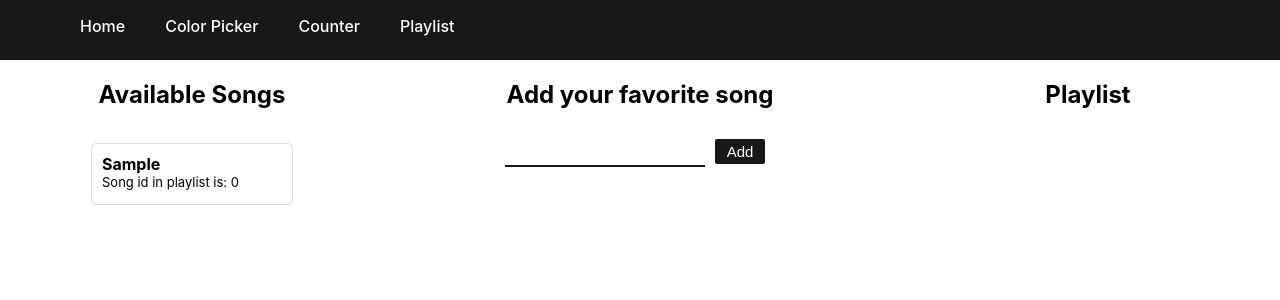
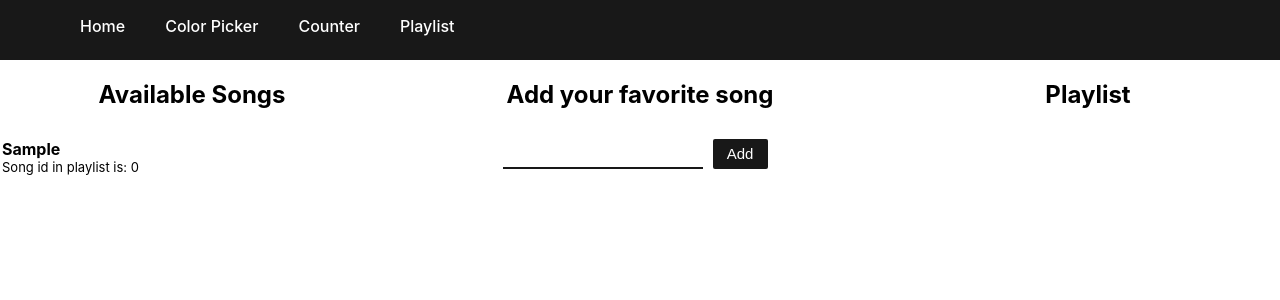
Before and after one commit to nickola23/react-pocetak, a React (Create React App) app: page /playlist in a window 1280 px wide. Both pictures are taken after typing "Sample" into the empty fields and a click on the input "Add". Shown: the top 300 px of the page. Built offline with nearby package versions, Linux system fonts and the light colour scheme.

Commit message:
Song id fixed and design improved

```diff
--- a/src/components/Playlist.jsx
+++ b/src/components/Playlist.jsx
@@ -1,5 +1,7 @@
 import { useState } from 'react';
 import "./playlist.css";
+
+var i = 0;
 
 function Playlist(){
 
@@ -20,31 +22,16 @@ function Playlist(){
     }
 
     function addSongToList(name){
-
-        var i = 0;
-        songs.forEach(s => {
-            i++;
-        });
-        setSongs(songs => [...songs, {id: i, songName: name}]);
+        setSongs(songs => [...songs, {id: i++, songName: name}]);
     }
 
     const handleAddToPlaylist = (song) => {
-
-        var i = 0;
-        playlist.forEach(s => {
-            i++;
-        });
-        setPlaylist([...playlist, {id: i, songName: song.songName}]);
+        setPlaylist([...playlist, {id: song.id, songName: song.songName}]);
         setSongs(songs.filter((s) => s !== song));
       };
 
     function handleAddSongToList(song){
-
-        var i = 0;
-        songs.forEach(s => {
-            i++;
-        });
-        setSongs(songs => [...songs, {id: i, songName: song.songName}]);
+        setSongs(songs => [...songs, {id: song.id, songName: song.songName}]);
         setPlaylist(playlist.filter((s) => s !== song));
     }
 
@@ -54,7 +41,7 @@ function Playlist(){
                 <div className='songList'>
                 <h2>Available Songs</h2>
                     <div className='playlistUl'>
-                        {songs.map((song) =><div className='song' key = {song.id} onClick={() => handleAddToPlaylist(song)}><span className='songName'>{song.songName}</span><span className='songDesc'>Song id in playlist is: {song.id}</span></div>)}
+                        {songs.map((song, index) =><div className='song' key = {index} onClick={() => handleAddToPlaylist(song)}><span className='songName'>{song.songName}</span><span className='songDesc'>Song id in playlist is: {song.id}</span></div>)}
                     </div>
                 </div>
                 <div className='playlistForm'>
@@ -67,7 +54,7 @@ function Playlist(){
                 <div className='playlist'>
                 <h2>Playlist</h2>
                     <div className='playlistUl'>
-                        {playlist.map((song) => <div className='song' key = {song.id} onClick={() => handleAddSongToList(song)}><span className='songName'>{song.songName}</span><span className='songDesc'>Song id in playlist is: {song.id}</span></div>)}
+                        {playlist.map((song, index) => <div className='song' key = {index} onClick={() => handleAddSongToList(song)}><span className='songName'>{song.songName}</span><span className='songDesc'>Song id in playlist is: {song.id}</span></div>)}
                     </div>
                 </div>
             </div>
--- a/src/components/playlist.css
+++ b/src/components/playlist.css
@@ -24,7 +24,8 @@
     background-color: #eeeeee;
 }
 .playlistForm input[type="submit"]{
-    width: 50px;
+    width: 55px;
+    height: 30px;
     padding: 5px;
     margin: 10px;
     font-size: 15px;
@@ -54,21 +55,23 @@
     align-items: center;
 }
 .song{
-    width: 200px;
+    width: 400px;
     height: 60px;
     padding: 10px;
-    margin-top: 15px;
     border-radius: 5px;
     display: flex;
     flex-direction: column;
     cursor: pointer;
     user-select: none;
     background-color: white;
-    box-shadow: rgba(0, 0, 0, 0.02) 0px 1px 3px 0px, rgba(27, 31, 35, 0.15) 0px 0px 0px 1px;
     transition: all 0.2s ease-in-out;
 }
 .song:hover{
-    box-shadow: rgba(0, 0, 0, 0.16) 0px 3px 6px, rgba(0, 0, 0, 0.23) 0px 3px 6px;
+    background-color: #eeeeee;
+}
+.playlistUl{
+    overflow-y: auto;
+    height: 80%;
 }
 .songName{
     font-weight: bold;
```
